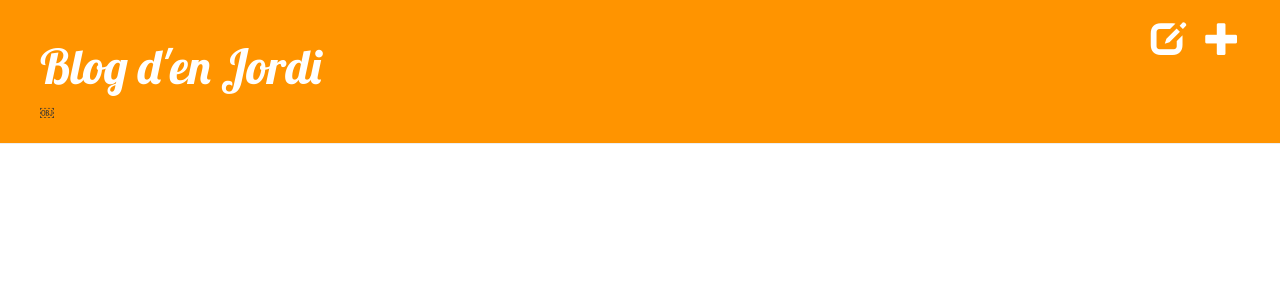
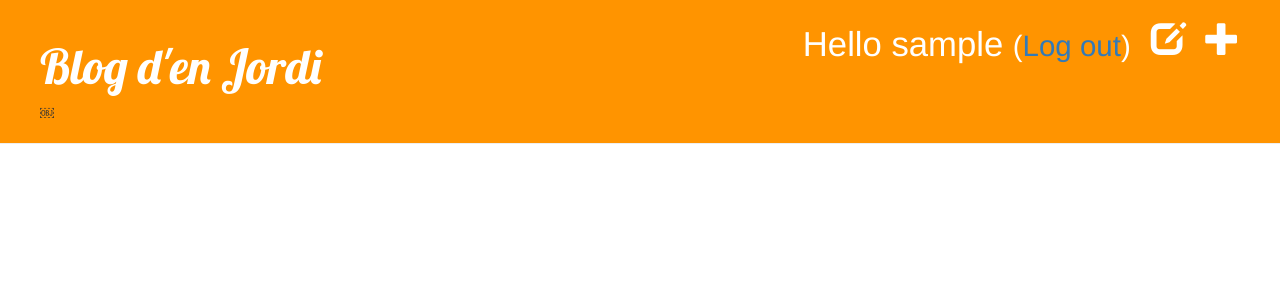
Before and after one commit to Elbreu/my-first-blog, a Django app: a page that uses blog/templates/blog/base.html in a window 1280 px wide. Shown: the top 300 px of the page. Run offline with Django 3.2, Linux system fonts and the light colour scheme; the visitor is signed in with stand-in values (Sample User, id 1); data that the repository does not hold is empty; some libraries are stand-ins or nearby versions.

Commit message:
Log in log out (ara sí)

```diff
--- a/blog/templates/blog/base.html
+++ b/blog/templates/blog/base.html
@@ -12,6 +12,10 @@
 			{% if user.is_authenticated %}
 				<a href="{% url 'post_new' %}" class="top-menu"><span class="glyphicon glyphicon-plus"></span></a>
 				<a href="{% url 'post_draft_list' %}" class="top-menu"><span class="glyphicon glyphicon-edit"></span></a>
+				<p class="top-menu">
+					Hello {{ user.username }}
+					<small>(<a href="{% url 'logout' %}">Log out</a>)</small>
+				</p>
 			{% else %}
 				<a href="{% url 'login' %}" class="top-menu"><span class="glyphicon glyphicon-lock"></span></a>
 			{% endif %}
```
